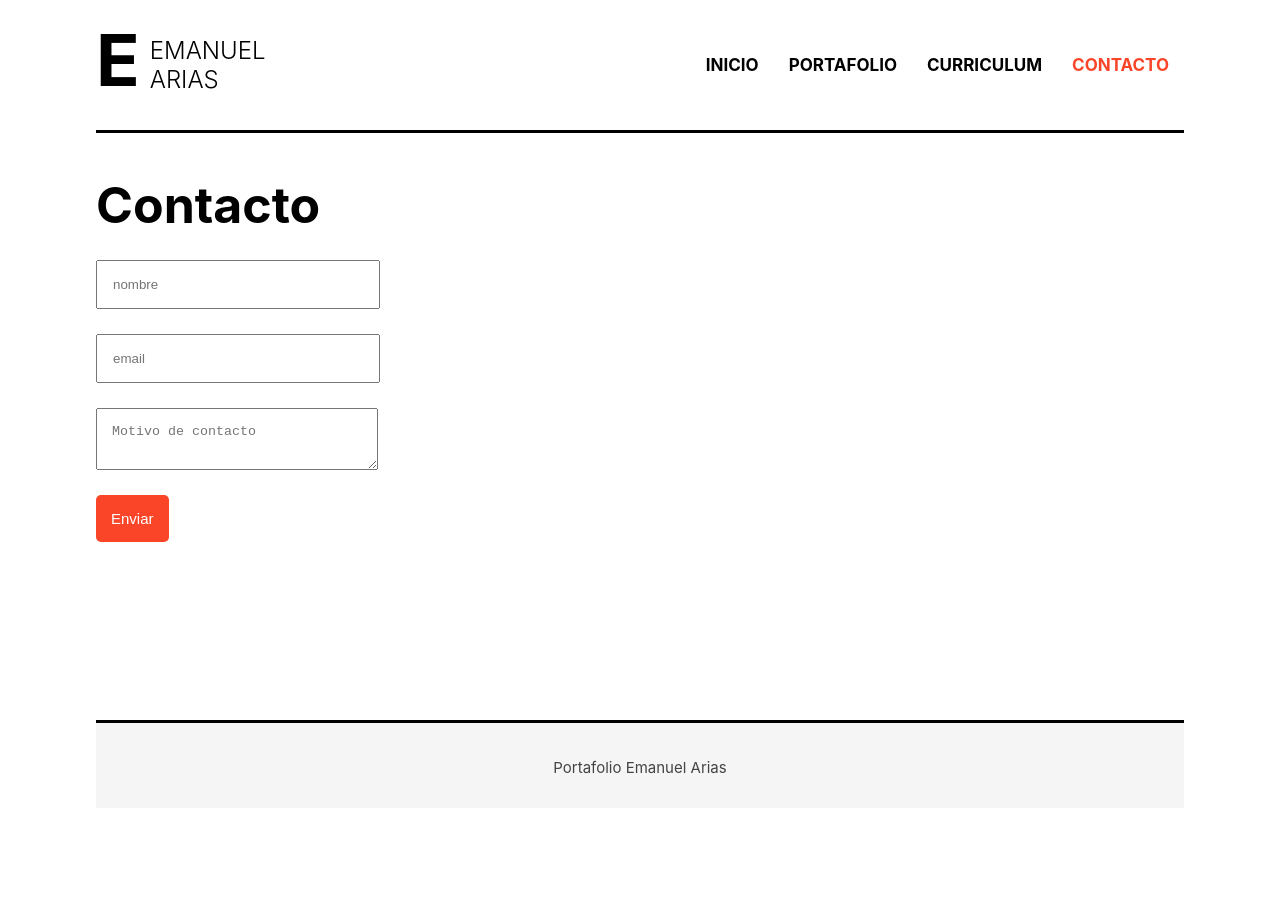
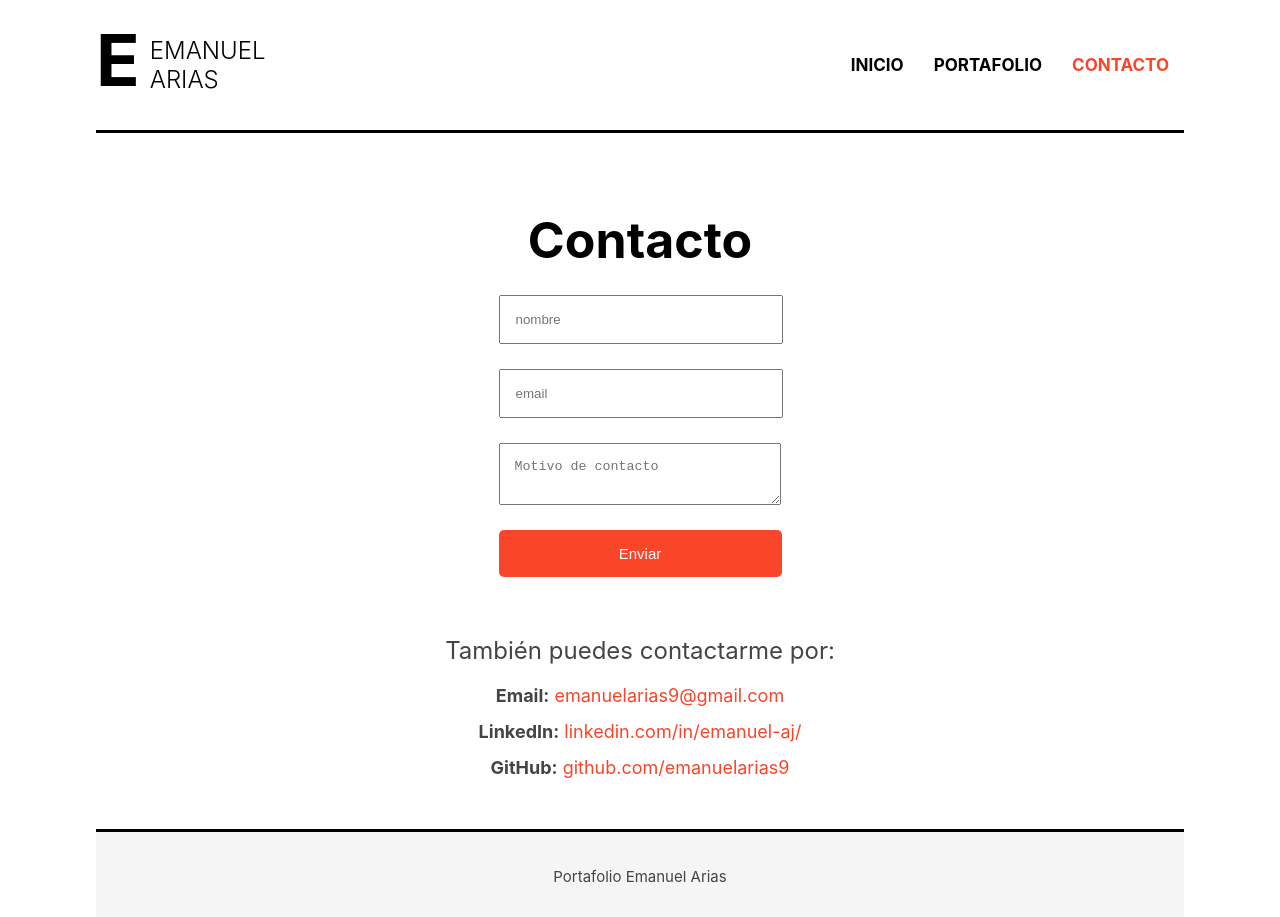
Before and after one commit to emanuelarias9/portafolio, a React (Create React App) app: page /contacto in a window 1280 px wide. Before the commit the page ends 808 px from the top, so only its background shows below. Built offline with nearby package versions, Linux system fonts and the light colour scheme.

Commit message:
Mejora a la pagina de contacto

```diff
--- a/src/components/Contacto.js
+++ b/src/components/Contacto.js
@@ -2,7 +2,7 @@ import React from "react";
 
 export const Contacto = () => {
   return (
-    <div className="page">
+    <div className="page pageContact">
       <h1 className="heading">Contacto</h1>
       <form className="contact">
         <input type="text" placeholder="nombre" />
@@ -10,6 +10,37 @@ export const Contacto = () => {
         <textarea placeholder="Motivo de contacto"></textarea>
         <input type="submit" value="Enviar" />
       </form>
+
+      {/* Sección de información de contacto */}
+      <div className="contact-info">
+        <h2>También puedes contactarme por:</h2>
+        <ul>
+          <li>
+            <strong>Email:</strong>{" "}
+            <a href="mailto:emanuelarias9@gmail.com">emanuelarias9@gmail.com</a>
+          </li>
+          <li>
+            <strong>LinkedIn:</strong>{" "}
+            <a
+              href="https://www.linkedin.com/in/emanuel-aj/"
+              target="_blank"
+              rel="noopener noreferrer"
+            >
+              linkedin.com/in/emanuel-aj/
+            </a>
+          </li>
+          <li>
+            <strong>GitHub:</strong>{" "}
+            <a
+              href="https://github.com/emanuelarias9"
+              target="_blank"
+              rel="noopener noreferrer"
+            >
+              github.com/emanuelarias9
+            </a>
+          </li>
+        </ul>
+      </div>
     </div>
   );
 };
--- a/src/components/layout/HeaderNav.js
+++ b/src/components/layout/HeaderNav.js
@@ -27,14 +27,14 @@ export const HeaderNav = () => {
               Portafolio
             </NavLink>
           </li>
-          <li>
+          {/* <li>
             <NavLink
               to="/curriculum"
               className={({ isActive }) => (isActive ? "active" : "")}
             >
               Curriculum
             </NavLink>
-          </li>
+          </li> */}
           <li>
             <NavLink to="/contacto">Contacto</NavLink>
           </li>
--- a/src/index.css
+++ b/src/index.css
@@ -224,3 +224,49 @@ button {
   max-height: 100%;
   object-fit: contain;
 }
+
+.pageContact {
+  display: flex;
+  flex-direction: column; /* Apila los elementos verticalmente */
+  align-items: center; /* Centra horizontalmente */
+}
+.contact {
+  display: flex;
+  flex-direction: column; /* Mantiene los inputs apilados */
+  width: 283px; /* Mismo ancho que los inputs/textarea */
+}
+
+/* Estilos para la sección de información de contacto */
+.contact-info {
+  margin-top: 40px;
+  text-align: center;
+  width: 100%;
+  max-width: 600px;
+}
+
+.contact-info h2 {
+  color: #444;
+  font-weight: 400;
+  margin-bottom: 20px;
+}
+
+.contact-info ul {
+  list-style: none;
+  padding: 0;
+}
+
+.contact-info li {
+  margin-bottom: 15px;
+  color: #444;
+  font-size: 18px;
+}
+
+.contact-info a {
+  color: #fa4529;
+  text-decoration: none;
+  transition: all 300ms;
+}
+
+.contact-info a:hover {
+  text-decoration: underline;
+}
```
